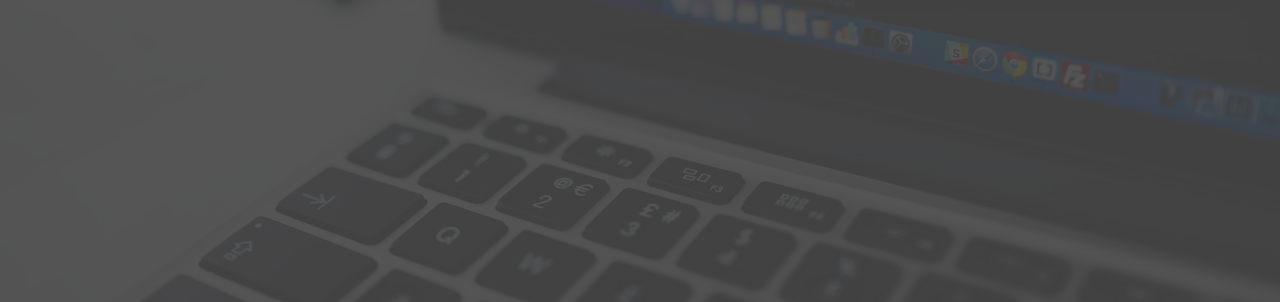
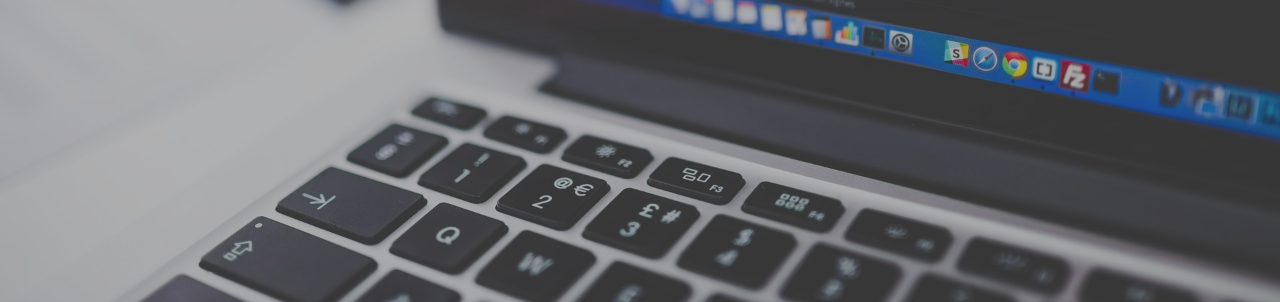
Before and after one commit to anavarreteuk/anavarreteuk.github.io, a website: page index.html in a window 1280 px wide. Shown: the part 498-800 px from the top of the page. Drawn offline with Linux system fonts and the light colour scheme.

Commit message:
changed main page styling

```diff
--- a/scss/_config.scss
+++ b/scss/_config.scss
@@ -2,7 +2,7 @@ $primary-color: #444;
 $secondary-color: #1a99ee;
 $show-home-image: true;
 $home-image: url(../img/background.jpg);
-$background-opacity: 0.9;
+$background-opacity: 0.4;
 
 @mixin easeOut {
   transition: all 0.5s ease-out;
--- a/scss/_mobile.scss
+++ b/scss/_mobile.scss
@@ -21,6 +21,9 @@
     .lg-heading {
       line-height: 1;
       margin-bottom: 1rem;
+    }
+    .sm-heading{
+      width: auto;
     }
   }
 
--- a/scss/main.scss
+++ b/scss/main.scss
@@ -30,6 +30,7 @@ h3 {
     margin-bottom: 2rem;
     padding: 0.2rem 1rem;
     background: rgba(lighten($primary-color, 2), 0.5);
+    width: fit-content;
   }
 }
 
```
Also changed, not shown: dist/css/main.css.
